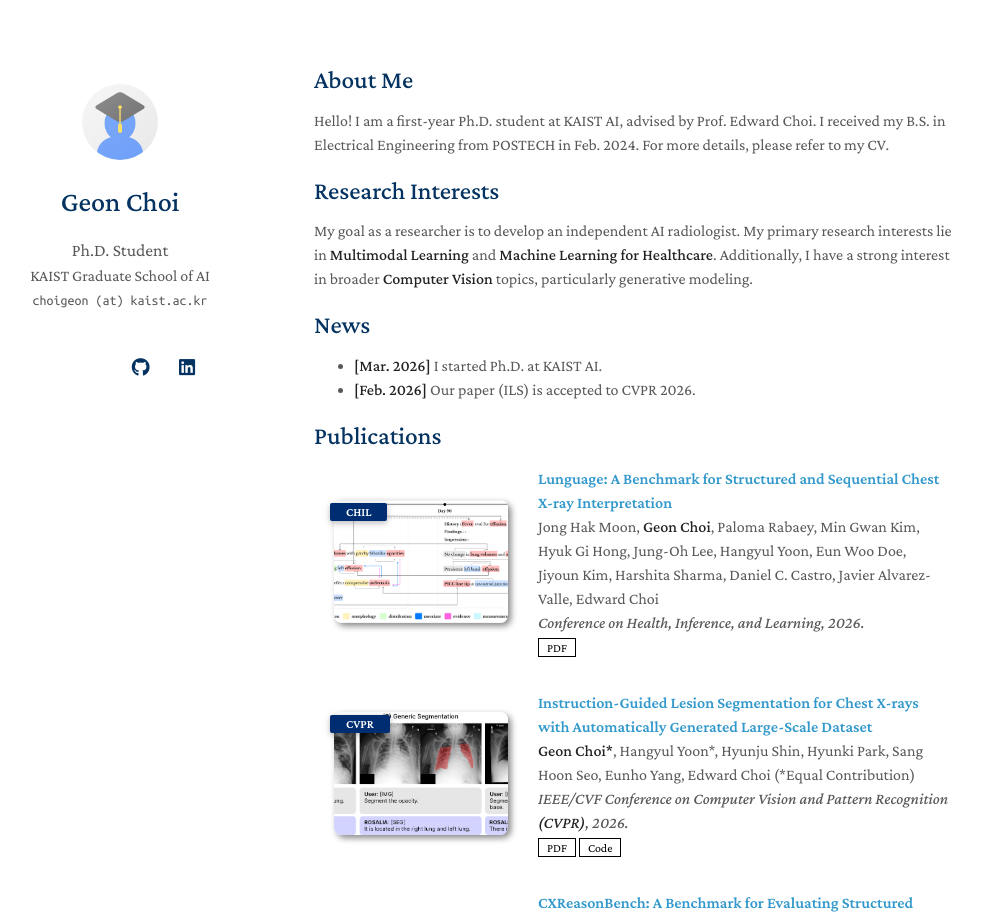
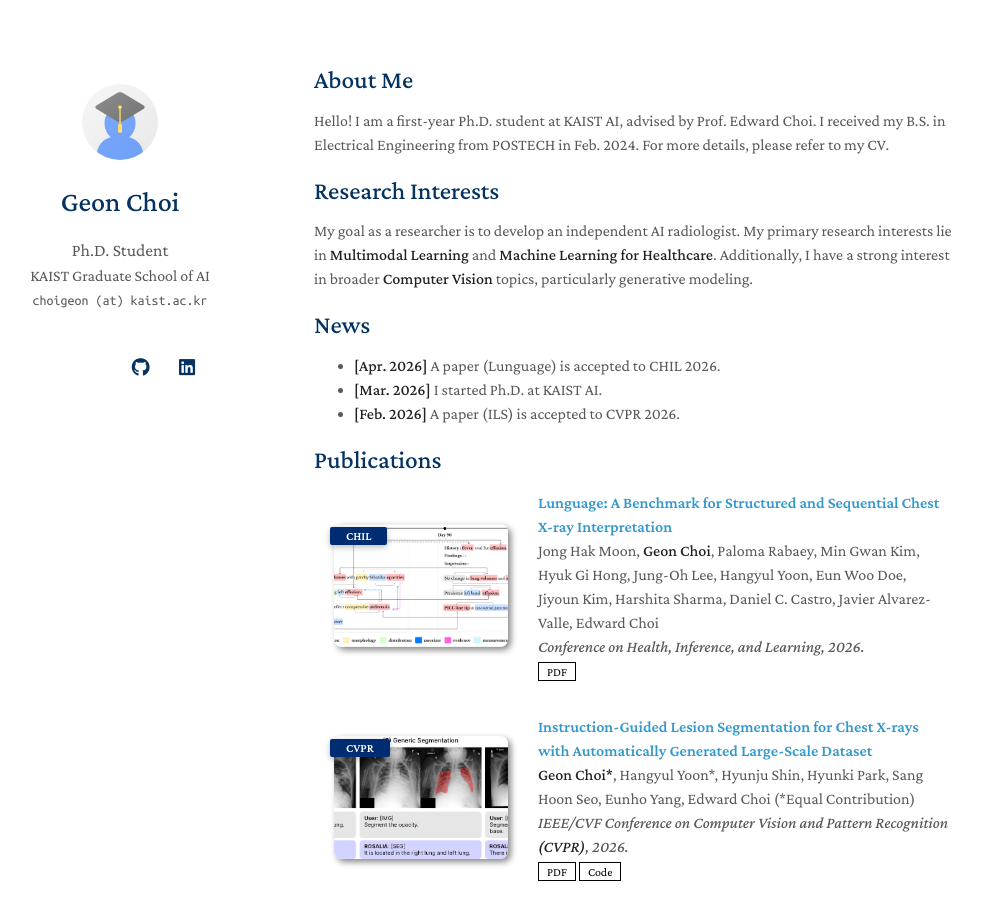
Before and after one commit to checkoneee/checkoneee.github.io, a Jekyll site: the page built from index.md, in a window 1280 px wide and 1277 px high, cut to the strip 0-920 px from the top of the window. Shown: the whole strip, without its empty margins (156-1138 px from the left). Built offline with Jekyll 4.4.1, drawn with Linux system fonts in a browser that asks for light colours; a style sheet for code colours, icons or effects is not loaded; our own code applies the rules of GitHub Pages for plain Markdown files.

Commit message:
chil 2026

```diff
--- a/index.md
+++ b/index.md
@@ -12,7 +12,8 @@ My goal as a researcher is to develop an independent AI radiologist. My primary
 
 ## News
 
+- **[Apr. 2026]** A paper (Lunguage) is accepted to CHIL 2026.
 - **[Mar. 2026]** I started Ph.D. at KAIST AI.
-- **[Feb. 2026]** Our paper (ILS) is accepted to CVPR 2026.
+- **[Feb. 2026]** A paper (ILS) is accepted to CVPR 2026.
 
 {% include_relative _includes/publications.md %}
```
